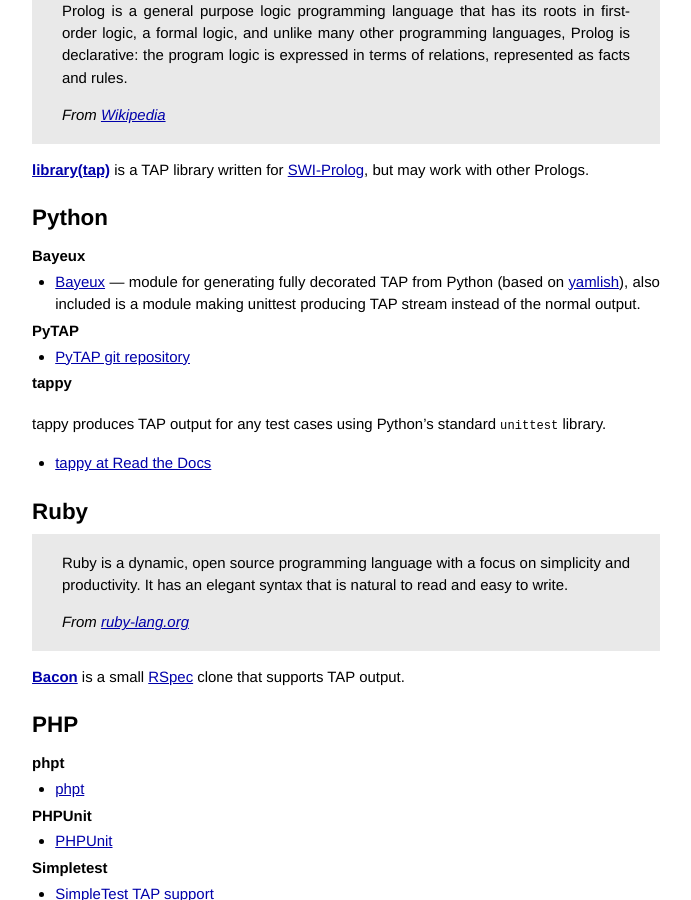
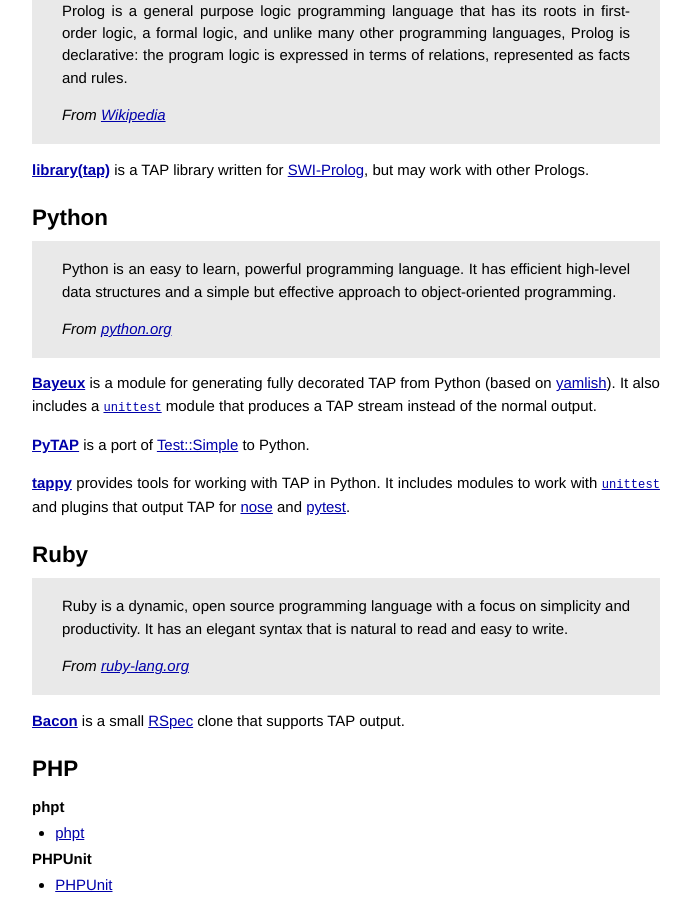
Before and after one commit to TestAnything/testanything.github.io, a Jekyll site: the page built from producers.md, in a window 1280 px wide and 900 px high, scrolled down 5634 px. Shown: the whole window, without its empty margins (294-985 px from the left). Built offline with Jekyll 4.4.1, drawn with Linux system fonts in a browser that asks for light colours; Markdown is read by kramdown in place of the engine named in the settings.

Commit message:
Update Python producers section.

```diff
--- a/producers.md
+++ b/producers.md
@@ -353,19 +353,28 @@
 <a id="python"></a>
 ## Python
 
-### Bayeux
+> Python is an easy to learn, powerful programming language. It has efficient
+> high-level data structures and a simple but effective approach to
+> object-oriented programming.
+>
+> *From [python.org](https://docs.python.org/3/tutorial/index.html)*
 
--    [Bayeux](https://pypi.python.org/pypi/bayeux/) — module for generating fully decorated TAP from Python (based on [yamlish](https://pypi.python.org/pypi/yamlish)), also included is a module making unittest producing TAP stream instead of the normal output.
+**[Bayeux](https://pypi.python.org/pypi/bayeux/)** is a module for generating
+fully decorated TAP from Python
+(based on [yamlish](https://pypi.python.org/pypi/yamlish)).
+It also includes a [`unittest`](https://docs.python.org/3/library/unittest.html)
+module that produces a TAP stream instead of the normal output.
 
-### PyTAP
+**[PyTAP](https://github.com/rjbs/pytap)** is a port of
+[Test::Simple](http://perldoc.perl.org/Test/Simple.html) to Python.
 
--    [PyTAP git repository](http://git.codesimply.com/?p=PyTAP.git;a=summary)
-
-### tappy
-
-tappy produces TAP output for any test cases using Python's standard `unittest` library.
-
--    [tappy at Read the Docs](http://tappy.readthedocs.org/en/latest/)
+**[tappy](http://tappy.readthedocs.org/en/latest/)**
+provides tools for working with TAP in Python.
+It includes modules to work with
+[`unittest`](https://docs.python.org/3/library/unittest.html)
+and plugins that output TAP for
+[nose](https://nose.readthedocs.org/en/latest/) and
+[pytest](http://pytest.org/latest/).
 
 <a id="ruby"></a>
 ## Ruby
```
